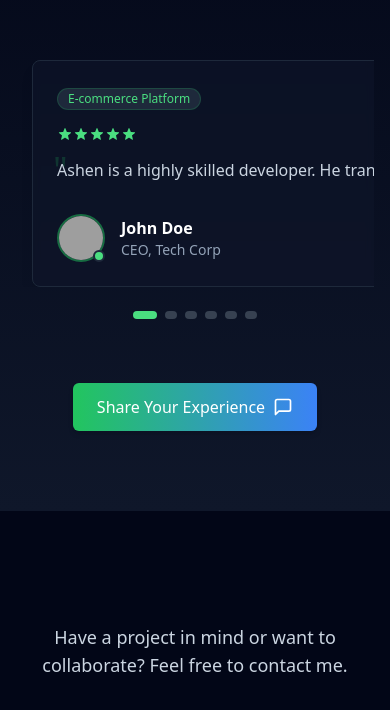
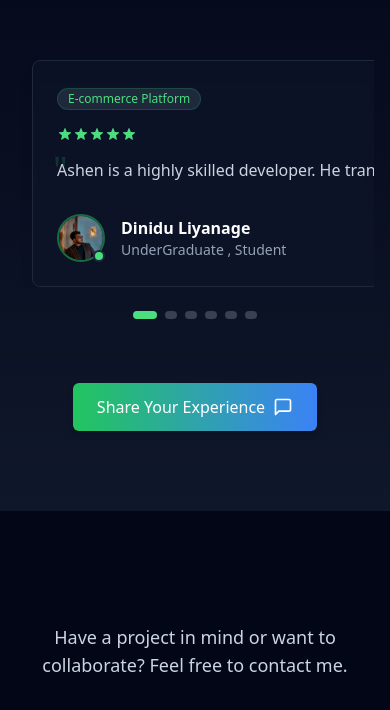
Before and after one commit to Ashen365/my-portfolio, a React (Vite) app: page / in a window 390 px wide. Shown: the part 11192-11902 px from the top of the page. Built offline with nearby package versions, Linux system fonts and the light colour scheme; grey boxes are pictures that could not be loaded.

Commit message:
Add responsive testimonial section with animations

```diff
--- a/src/components/Testimonials.jsx
+++ b/src/components/Testimonials.jsx
@@ -1,7 +1,7 @@
 import React, { useRef, useEffect, useState } from 'react';
 import { gsap } from 'gsap';
 import { ScrollTrigger } from 'gsap/ScrollTrigger';
-
+import Diniduliyanage from '../assets/Diniduliyanage.jpg';
 // Register ScrollTrigger plugin
 gsap.registerPlugin(ScrollTrigger);
 
@@ -9,9 +9,9 @@ gsap.registerPlugin(ScrollTrigger);
 const testimonials = [
   {
     text: "Ashen is a highly skilled developer. He transformed our vision into a reality with his great technical expertise and attention to detail. The project was delivered on time and exceeded our expectations.",
-    name: "John Doe",
-    role: "CEO, Tech Corp",
-    img: "/api/placeholder/60/60",
+    name: "Dinidu Liyanage",
+    role: "UnderGraduate , Student",
+    img: Diniduliyanage,
     rating: 5,
     project: "E-commerce Platform",
   },
```
Also changed, not shown: src/assets/Diniduliyanage.jpg (added).
